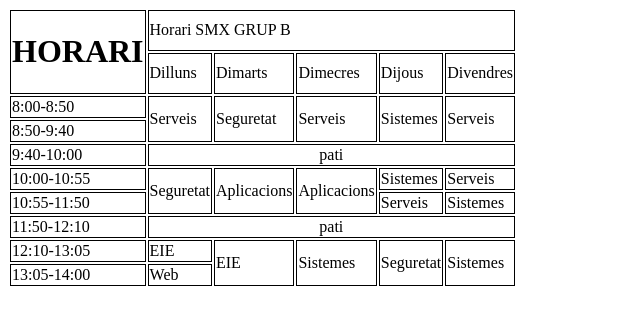
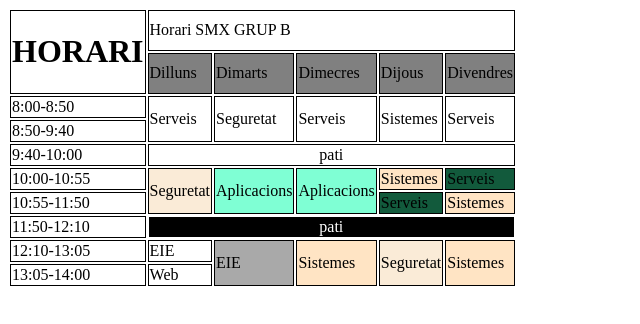
Before and after one commit to JeroniJuan/aplicacions-web, a plain HTML site: page horari.html in a window 1280 px wide. Shown: the whole page, without its empty margins (0-640 px from the left). Drawn offline with Linux system fonts and the light colour scheme.

Commit message:
horaricolor

```diff
--- a/horari.html
+++ b/horari.html
@@ -15,11 +15,11 @@
           <td colspan="5">Horari SMX GRUP B </td>
            </tr>
            <tr>
-            <td>Dilluns</td>
-            <td>Dimarts</td>
-            <td>Dimecres</td>
-            <td>Dijous</td>
-            <td>Divendres</td>
+            <td class="dia">Dilluns</td>
+            <td class="dia">Dimarts</td>
+            <td class="dia">Dimecres</td>
+            <td class="dia">Dijous</td>
+            <td class="dia">Divendres</td>
            </tr>
         </thead>
         <tbody>
@@ -40,28 +40,28 @@
             </tr>
             <tr>
                 <td>10:00-10:55</td>
-                <td rowspan="2">Seguretat</td>
-                <td rowspan="2">Aplicacions</td>
-                <td rowspan="2">Aplicacions</td>
-                <td>Sistemes</td>
-                <td>Serveis</td>
+                <td class="seguretat" rowspan="2">Seguretat</td>
+                <td class="aplicacions" rowspan="2">Aplicacions</td>
+                <td class="aplicacions" rowspan="2">Aplicacions</td>
+                <td class="sistemes" >Sistemes</td>
+                <td class="serveis">Serveis</td>
             </tr>
             <tr>
                 <td>10:55-11:50</td>
-                <td>Serveis</td>
-                <td>Sistemes</td>
+                <td class="serveis">Serveis</td>
+                <td class="sistemes">Sistemes</td>
             </tr>
             <tr>
                 <td>11:50-12:10</td>
-                <td class="centro" colspan="5">pati</td>
+                <td class="centro pati" colspan="5">pati</td>
             </tr>
             <tr>
                 <td>12:10-13:05</td>
                 <td>EIE</td>
-                <td rowspan="2">EIE</td>
-                <td rowspan="2">Sistemes</td>
-                <td rowspan="2">Seguretat</td>
-                <td rowspan="2">Sistemes</td>
+                <td class="eie"rowspan="2">EIE</td>
+                <td class="sistemes"rowspan="2">Sistemes</td>
+                <td class="seguretat"rowspan="2">Seguretat</td>
+                <td class="sistemes" rowspan="2">Sistemes</td>
             </tr>
             <tr>
                 <td>13:05-14:00</td>
--- a/style.css
+++ b/style.css
@@ -1,8 +1,11 @@
+/* Simple web*/
 .imgperro{
     width:200px
 
 }
 
+
+/*Horari */
 table td {
     border: 1px solid;
     color:black
@@ -11,3 +14,37 @@ table td {
 .centro {
     text-align: center;
 }
+
+.Titol {
+    background-color: blue;
+}
+
+.dia {
+    background-color: grey;
+}
+
+.pati{
+    background-color:black;
+    color:white;
+}
+
+.serveis {
+    background-color:rgb(18, 90, 60);
+}
+
+.seguretat{
+    background-color: antiquewhite;
+}
+
+.aplicacions{
+    background-color:aquamarine;
+
+}
+
+.sistemes{
+    background-color:bisque;
+}
+
+.eie{
+    background-color:darkgray;
+}
```
